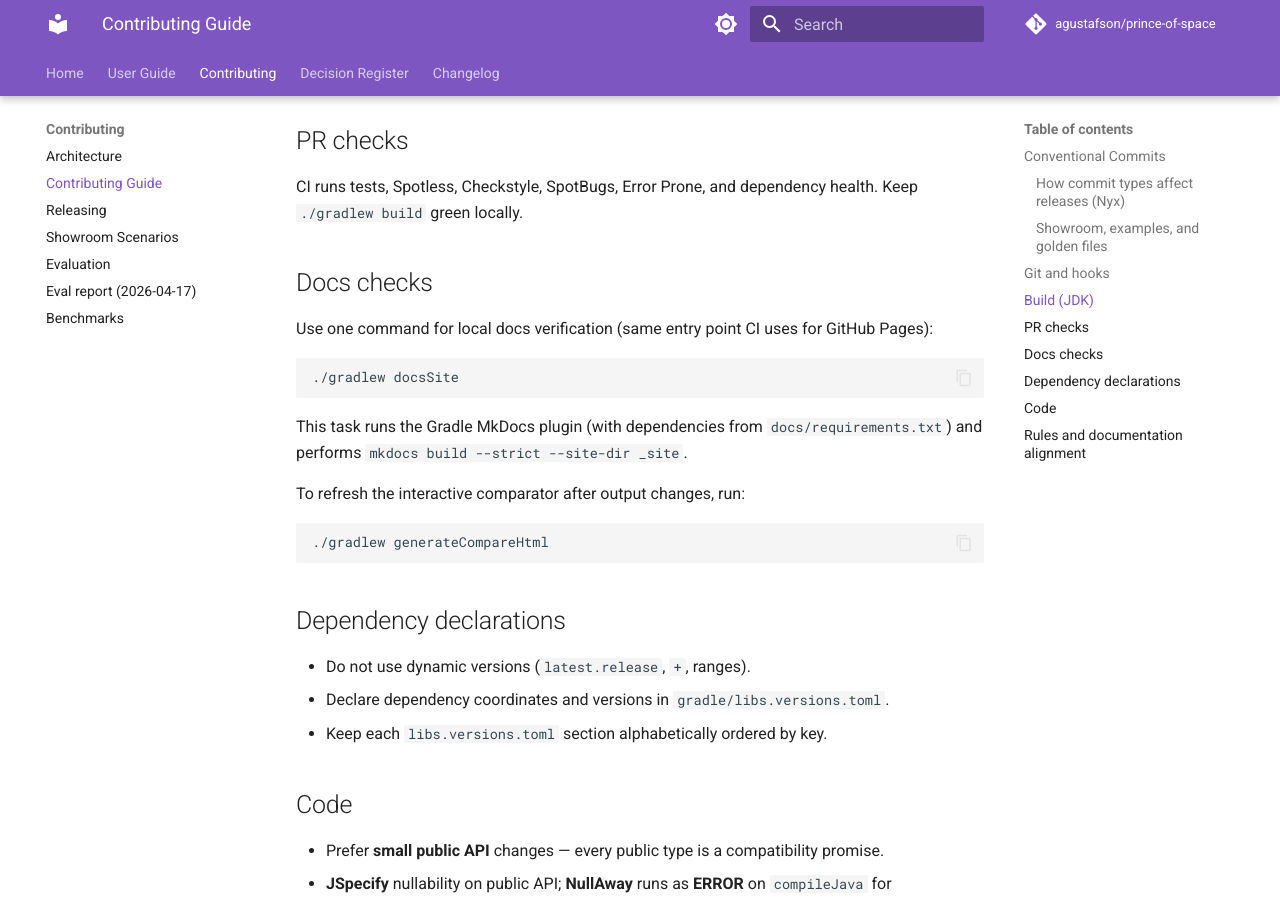
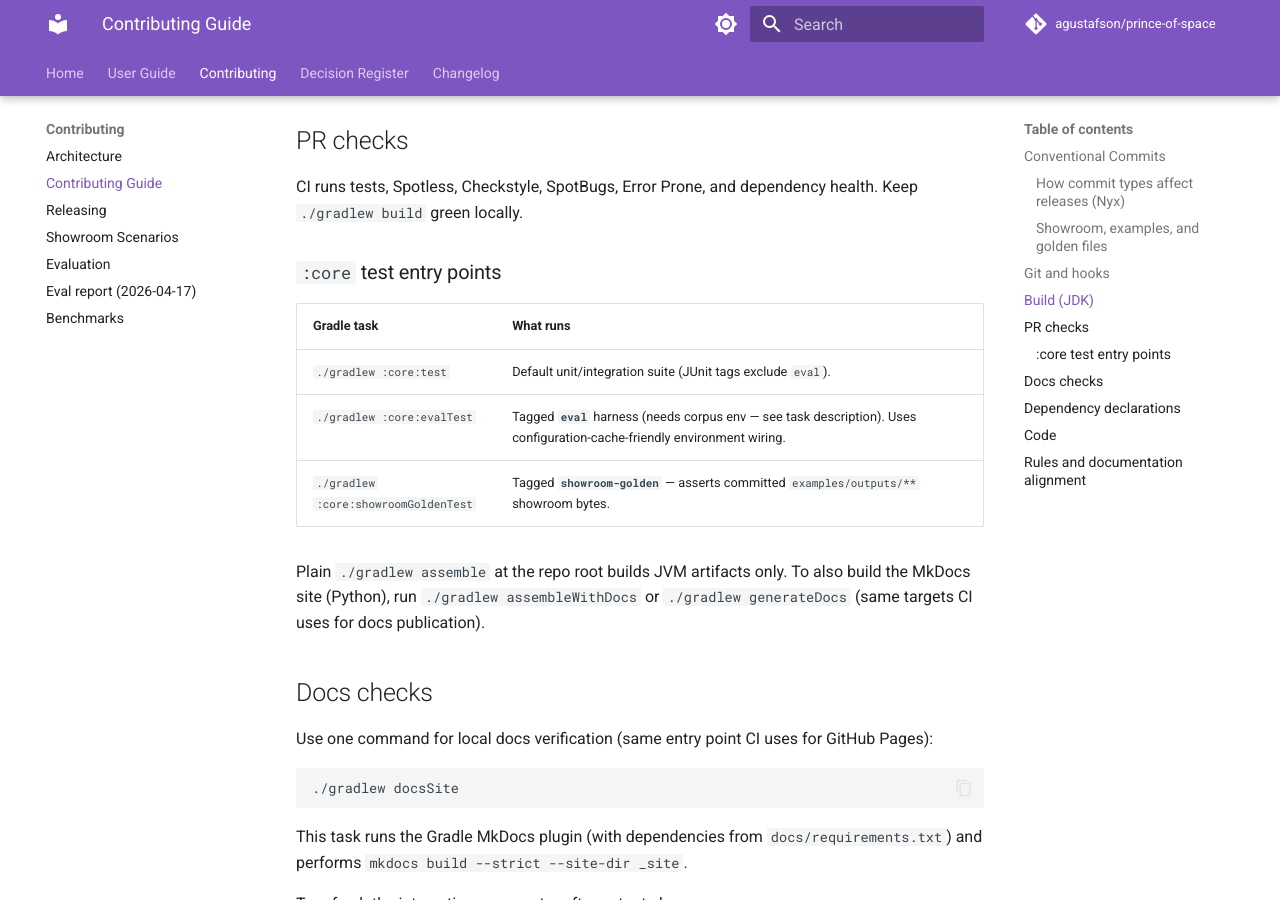
Before and after one commit to agustafson/prince-of-space, an MkDocs documentation site: the page built from docs/contributing.md, in a window 1280 px wide and 900 px high, scrolled down 2044 px. Built offline with MkDocs 1.6.1 and Material for MkDocs 9.7.7, drawn with Linux system fonts in a browser that asks for light colours; comment, search, counter and statistics services are not loaded.

Commit message:
docs: clarify builds, tests, and integration defaults
- Note VS Code extension is npm-built outside Gradle
- Document core test entry points and assembleWithDocs
- Sync technical decision register cross-references

```diff
--- a/docs/contributing.md
+++ b/docs/contributing.md
@@ -47,6 +47,16 @@ Use **JDK 21+** to run Gradle here: the **Error Prone** compiler plugin needs a
 
 CI runs tests, Spotless, Checkstyle, SpotBugs, Error Prone, and dependency health. Keep `./gradlew build` green locally.
 
+### `:core` test entry points
+
+| Gradle task | What runs |
+|---------------|-----------|
+| `./gradlew :core:test` | Default unit/integration suite (JUnit tags exclude `eval`). |
+| `./gradlew :core:evalTest` | Tagged **`eval`** harness (needs corpus env — see task description). Uses configuration-cache-friendly environment wiring. |
+| `./gradlew :core:showroomGoldenTest` | Tagged **`showroom-golden`** — asserts committed `examples/outputs/**` showroom bytes. |
+
+Plain `./gradlew assemble` at the repo root builds JVM artifacts only. To also build the MkDocs site (Python), run `./gradlew assembleWithDocs` or `./gradlew generateDocs` (same targets CI uses for docs publication).
+
 ## Docs checks
 
 Use one command for local docs verification (same entry point CI uses for GitHub Pages):
```
Also changed, not shown: docs/architecture.md (+2 -2 lines), docs/technical-decision-register.md (+1 -1 lines).
